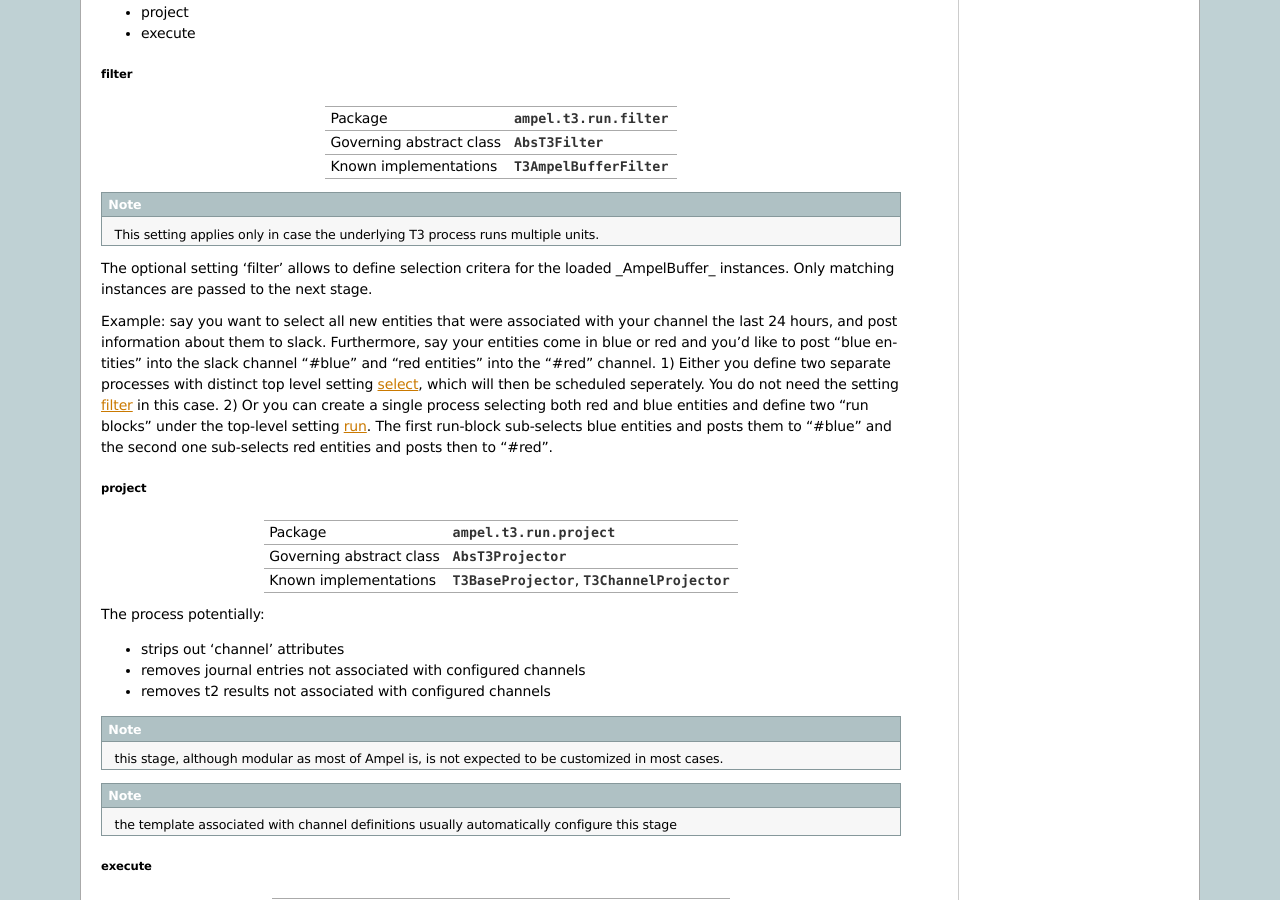
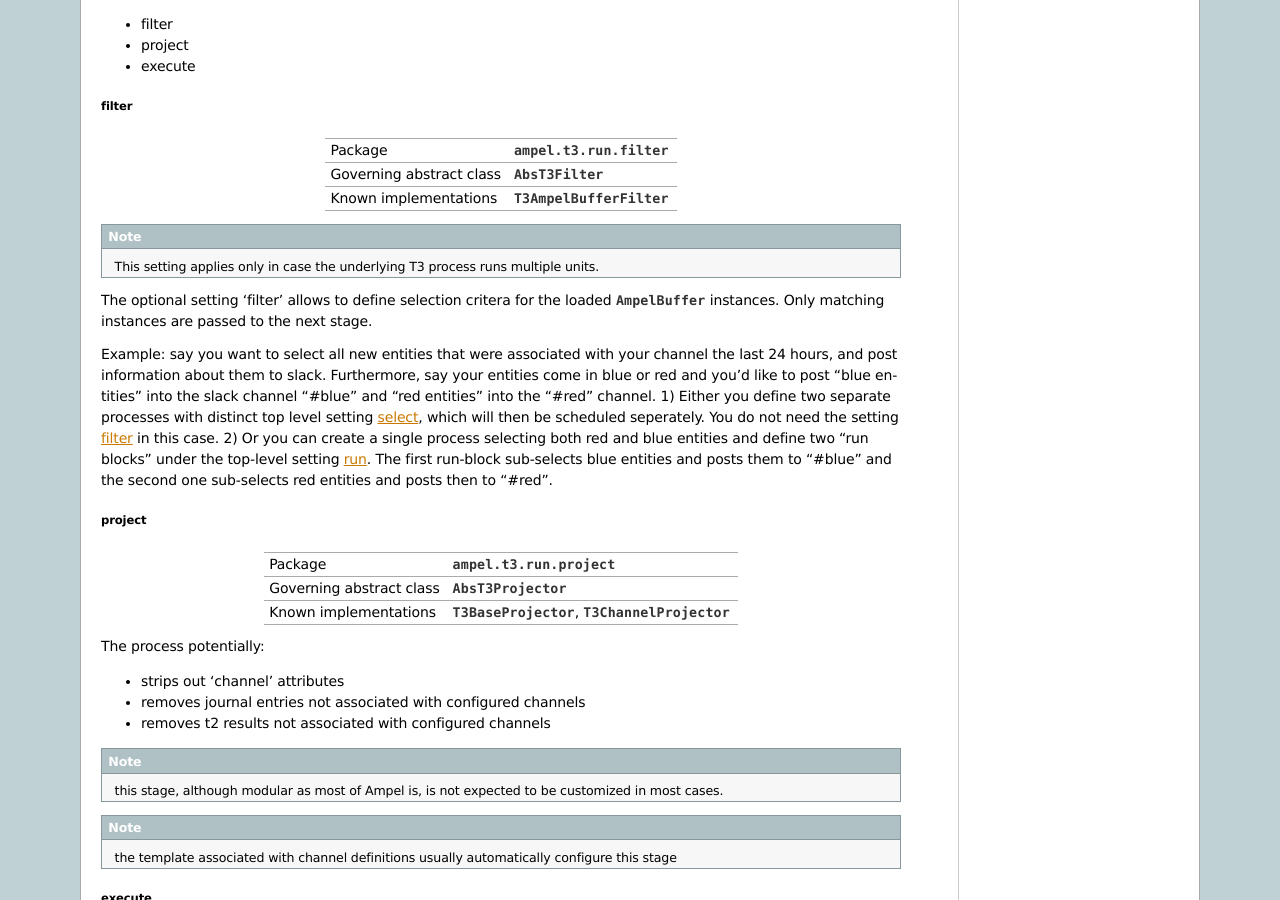
Before and after one commit to AmpelProject/Ampel-core, a Sphinx documentation site: the page built from docs/sphinx/structure.rst, in a window 1280 px wide and 900 px high, scrolled down 1805 px. Built offline with Sphinx 7.4.7, drawn with Linux system fonts in a browser that asks for light colours; some of the changed lines change nothing that is shown; some of the changed text lies outside the part shown.

Commit message:
docs: markup nits

```diff
--- a/docs/sphinx/structure.rst
+++ b/docs/sphinx/structure.rst
@@ -3,6 +3,8 @@
 
 Tiers
 =====
+
+Data processing is divided into 4 tiers.
 
 Tier 0: Add
 ###########
@@ -153,7 +155,8 @@
 ======================================== =========================
 
 .. note:: This setting applies only in case the underlying T3 process runs multiple units.
-The optional setting 'filter' allows to define selection critera for the loaded _AmpelBuffer_ instances.
+
+The optional setting 'filter' allows to define selection critera for the loaded :class:`~ampel.core.AmpelBuffer.AmpelBuffer` instances.
 Only matching instances are passed to the next stage.
 
 Example: say you want to select all new entities that were associated with your channel the last 24 hours,
```
